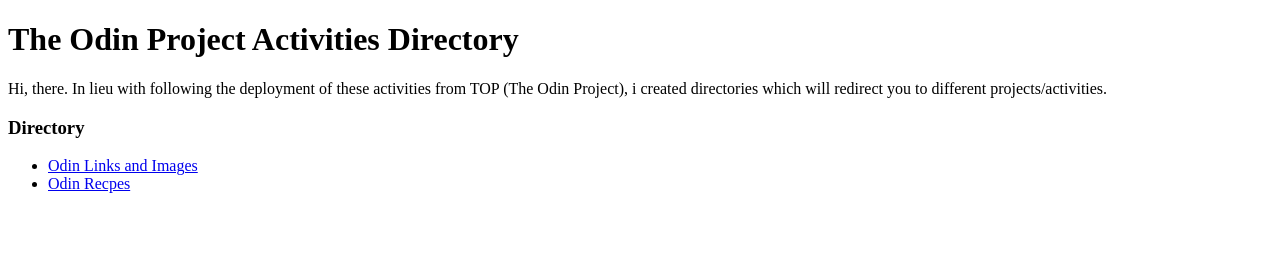
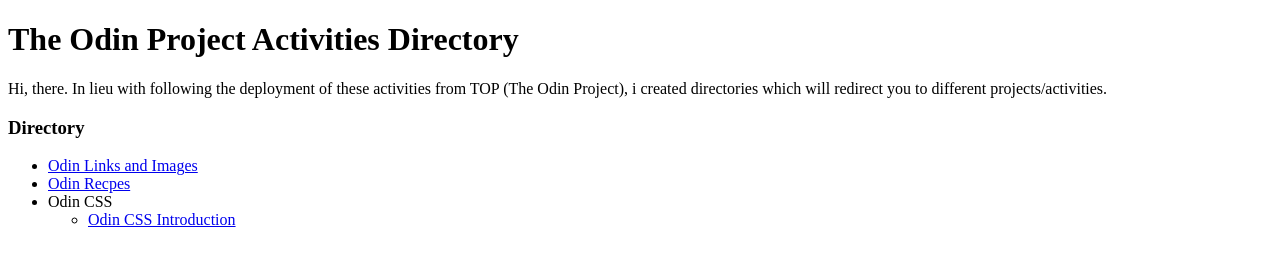
Before and after one commit to heyitslauu/theodinproject, a plain HTML site: page index.html in a window 1280 px wide. Drawn offline with Linux system fonts and the light colour scheme.

Commit message:
Odin Directory added Odin CSS

```diff
--- a/index.html
+++ b/index.html
@@ -12,6 +12,11 @@
     <ul>
         <li><a href="./odin-links-and-images/index.html">Odin Links and Images</a></li>
         <li><a href="./odin-recipes/index.html">Odin Recpes</a></li>
+        <li>Odin CSS
+            <ul>
+                <li><a href="./odin-css/index.html">Odin CSS Introduction</a></li>
+            </ul>
+        </li>
     </ul>
 </body>
 </html>
```
